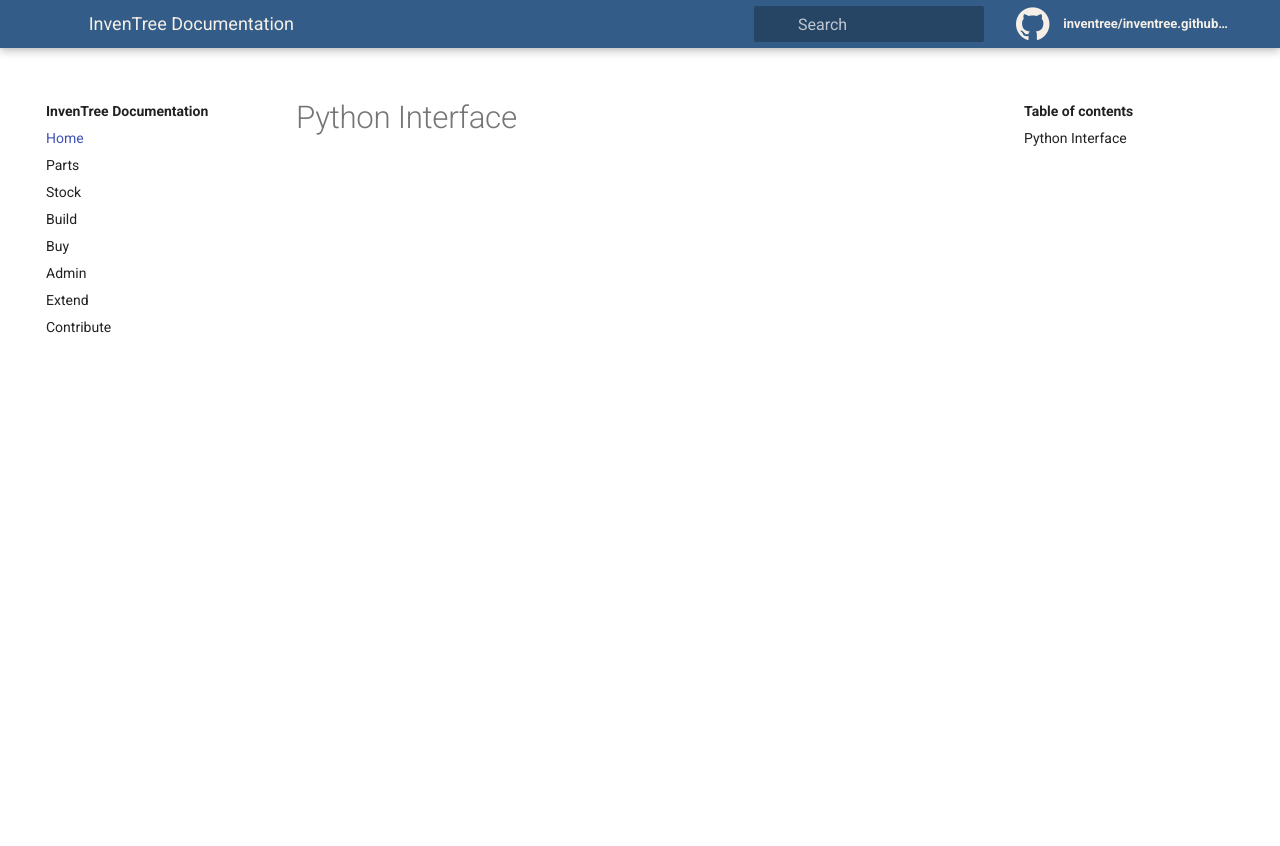
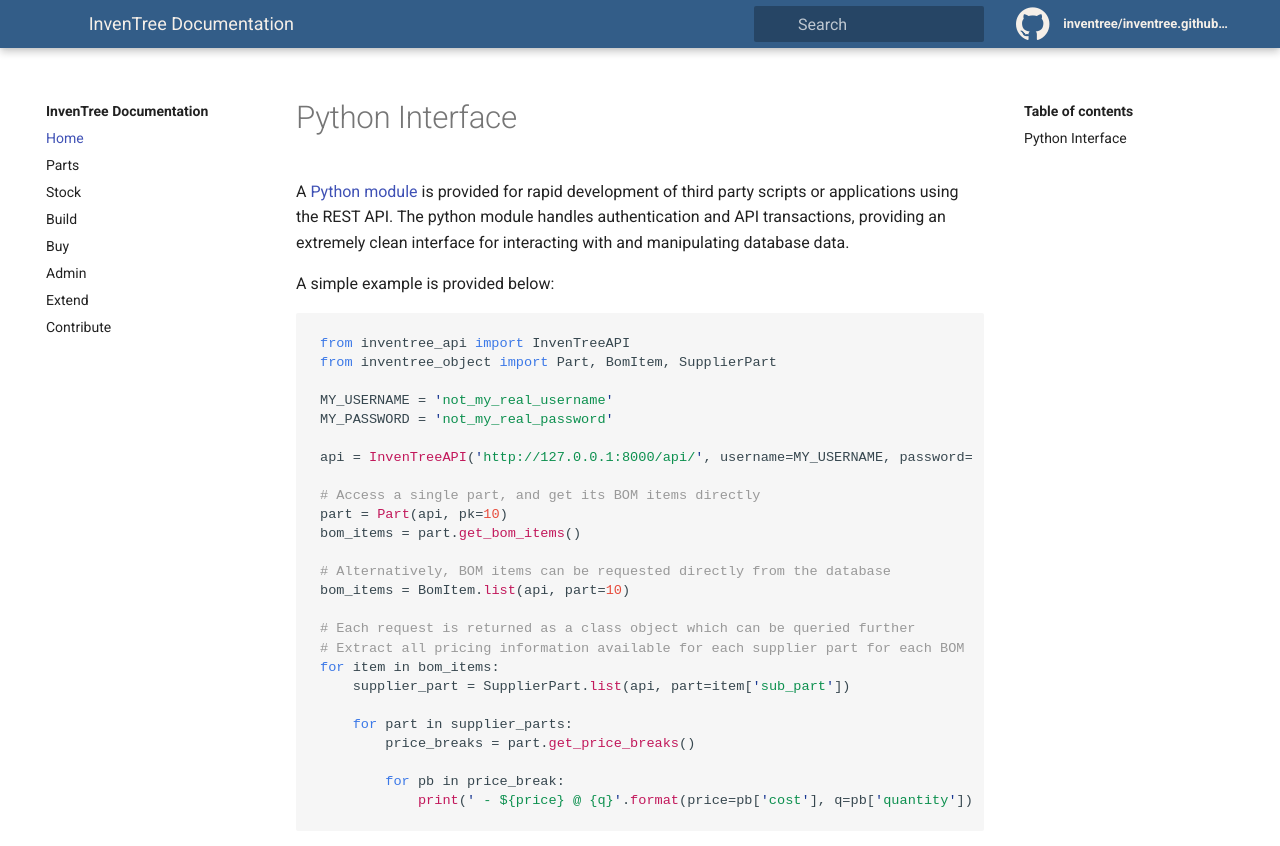
Before and after one commit to inventree/InvenTree.github.io, a Jekyll site: the page built from docs/extend/python.md, in a window 1280 px wide and 900 px high. Shown: the top 846 px of the window. Built offline with Jekyll 4.4.1, drawn with Linux system fonts in a browser that asks for light colours.

Commit message:
Add description and example for python interface

````diff
--- a/docs/extend/python.md
+++ b/docs/extend/python.md
@@ -4,3 +4,35 @@
 ---
 
 # Python Interface
+
+A [Python module](https://github.com/inventree/inventree-python) is provided for rapid development of third party scripts or applications using the REST API. The python module handles authentication and API transactions, providing an extremely clean interface for interacting with and manipulating database data.
+
+A simple example is provided below:
+
+```python
+from inventree_api import InvenTreeAPI
+from inventree_object import Part, BomItem, SupplierPart
+
+MY_USERNAME = 'not_my_real_username'
+MY_PASSWORD = 'not_my_real_password'
+
+api = InvenTreeAPI('http://127.0.0.1:8000/api/', username=MY_USERNAME, password=MY_PASSWORD)
+
+# Access a single part, and get its BOM items directly
+part = Part(api, pk=10)
+bom_items = part.get_bom_items()
+
+# Alternatively, BOM items can be requested directly from the database
+bom_items = BomItem.list(api, part=10)
+
+# Each request is returned as a class object which can be queried further
+# Extract all pricing information available for each supplier part for each BOM Item
+for item in bom_items:
+    supplier_part = SupplierPart.list(api, part=item['sub_part'])
+
+    for part in supplier_parts:
+        price_breaks = part.get_price_breaks()
+
+        for pb in price_break:
+            print(' - ${price} @ {q}'.format(price=pb['cost'], q=pb['quantity']))
+```
````
